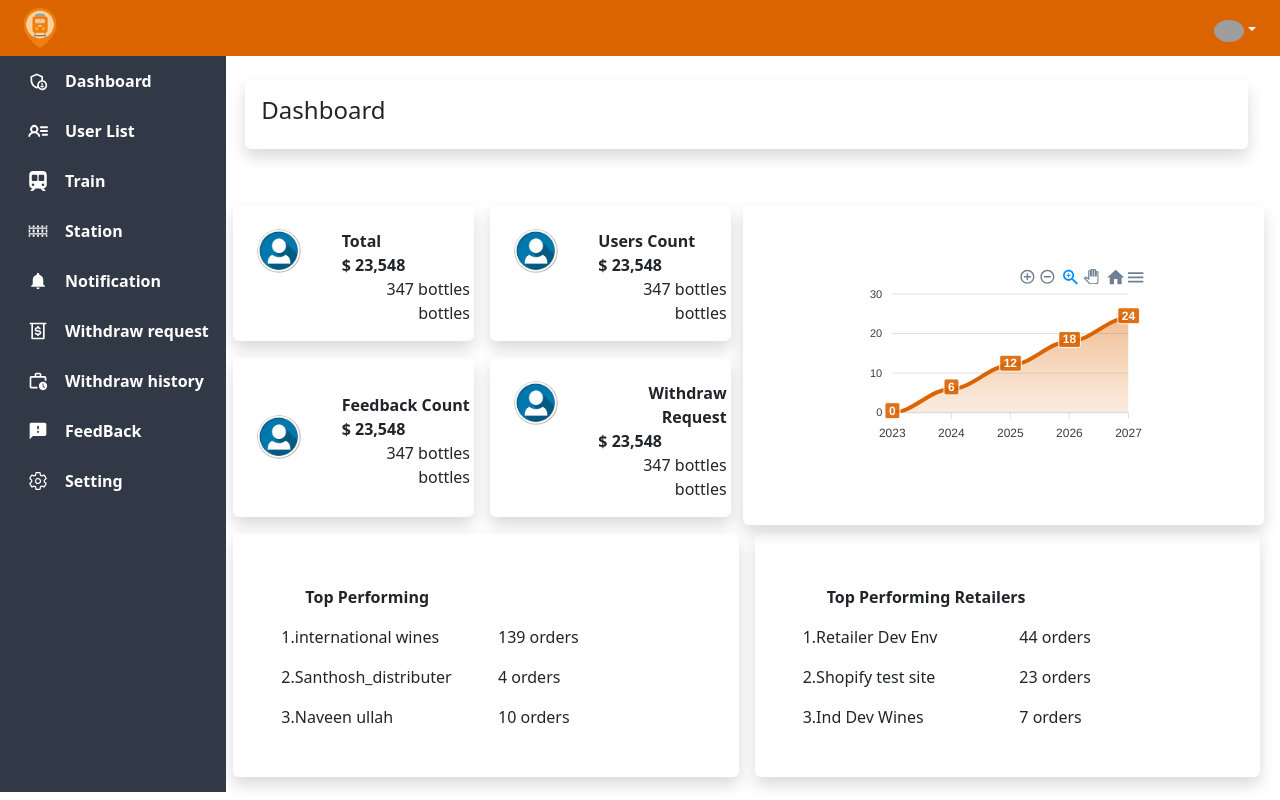
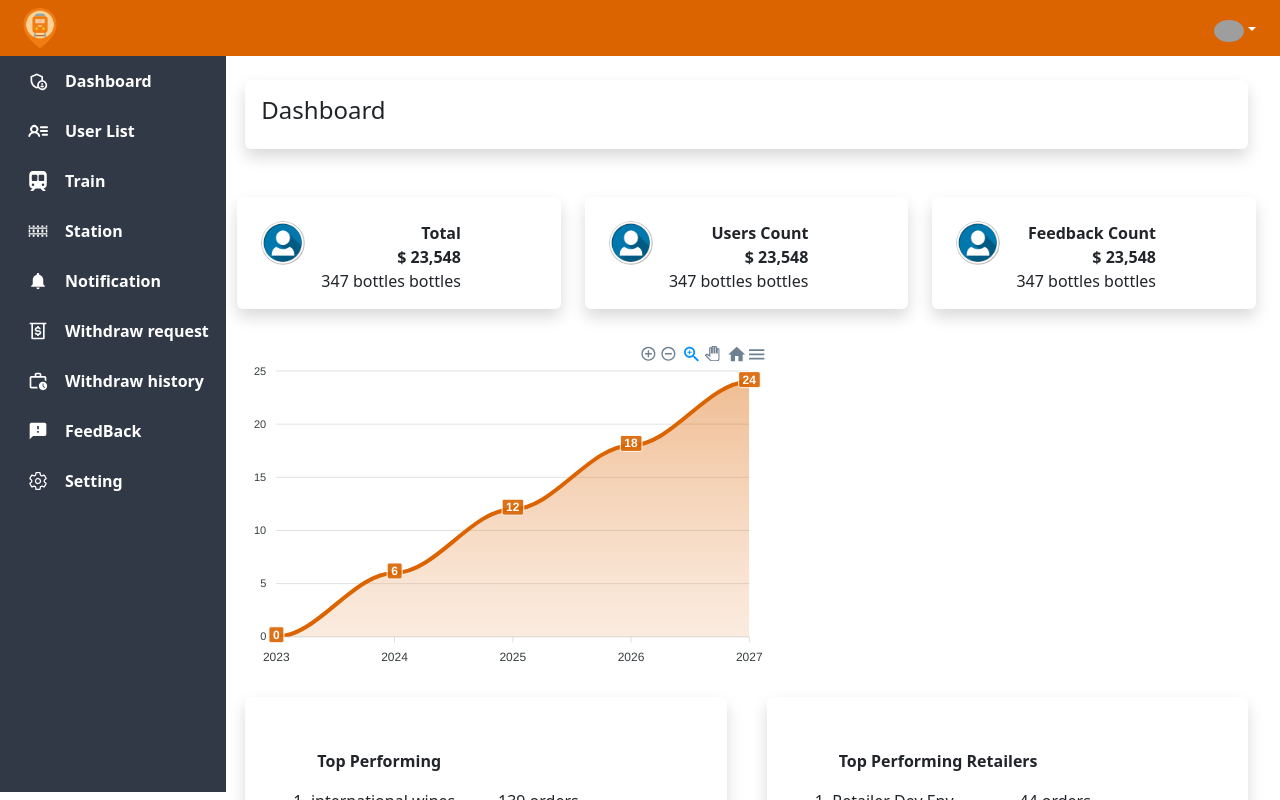
Before and after one commit to anbushan/Train-web-app, a React (Create React App) app: page /admin/Dashboard in a window 1280 px wide. Shown: the top 800 px of the page. Built offline with nearby package versions, Linux system fonts and the light colour scheme; sample sign-in values are in the browser's storage; grey boxes are pictures that could not be loaded.

Commit message:
Making some UI Changes

```diff
--- a/src/pages/Dashboard/Dashboard.js
+++ b/src/pages/Dashboard/Dashboard.js
@@ -1,199 +1,117 @@
 import React, { useState } from "react";
 import { Container, Row, Col } from "react-bootstrap";
-import user from "../../assets/images/user.png"
+import user from "../../assets/images/user.png";
 import Chart from "react-apexcharts";
 
-
 const Dashboard = () => {
-  const [state,setState]=useState( {
+  const [state, setState] = useState({
     options: {
-      colors:["#db6300"],
+      colors: ["#db6300"],
       chart: {
-        id: "basic-bar"
+        id: "basic-bar",
       },
       xaxis: {
-        categories: [2023,2024,2025,2026,2027,2028,2029,2030]
-      }
+        categories: [2023, 2024, 2025, 2026, 2027, 2028, 2029, 2030],
       },
-
+    },
     series: [
       {
         name: "series-1",
-        data: [0,6,12,18,24]
-      }
-    ]
+        data: [0, 6, 12, 18, 24],
+      },
+    ],
   });
+
   return (
-    <Container className="">
+    <Container>
       <Row className="mt-4 mx-2">
         <Col className="d-flex align-items-start shadow rounded p-3">
           <h4>Dashboard</h4>
         </Col>
       </Row>
 
-
-
-    <Row  className="mt-5">
-
-<Col>
-<Row>
-
-
-
-  <Col className="d-flex flex-row  shadow rounded p-3 m-2">
-
-  <Col className="d-flex flex-column"><img
-                src={user}
-                width={60}
-                className="rounded-circle p-2"
-                alt="..."
-              ></img></Col>
-  <Col className="text-end pt-2">
-  <Row className="fs-6 fw-bolder">Total</Row>
-  <Row  className="fs-14 fw-bolder">$ 23,548</Row>
-  <Row>347 bottles bottles</Row>
+      <Row className="mt-5">
+        <Col sm={12} md={6} lg={4} className="mb-3">
+          <div className="d-flex flex-row shadow rounded p-3">
+            <div className="d-flex flex-column">
+              <img src={user} width={60} className="rounded-circle p-2" alt="..." />
+            </div>
+            <div className="text-end pt-2 ms-2">
+              <div className="fs-6 fw-bolder">Total</div>
+              <div className="fs-14 fw-bolder">$ 23,548</div>
+              <div>347 bottles bottles</div>
+            </div>
+          </div>
         </Col>
 
+        <Col sm={12} md={6} lg={4} className="mb-3">
+          <div className="d-flex flex-row shadow rounded p-3">
+            <div className="d-flex flex-column">
+              <img src={user} width={60} className="rounded-circle p-2" alt="..." />
+            </div>
+            <div className="text-end pt-2 ms-2">
+              <div className="fs-6 fw-bolder">Users Count</div>
+              <div className="fs-14 fw-bolder">$ 23,548</div>
+              <div>347 bottles bottles</div>
+            </div>
+          </div>
         </Col>
 
-
- <Col className="d-flex flex-row shadow rounded p-3 m-2">
-
-  <Col className="d-flex flex-column"><img
-                src={user}
-                width={60}
-                className="rounded-circle p-2"
-                alt="..."
-              ></img></Col>
-  <Col className="text-end pt-2">
-  <Row className="fs-6 fw-bolder" >Users Count</Row>
-  <Row className="fs-14 fw-bolder" >$ 23,548</Row>
-  <Row >347 bottles bottles</Row>
+        <Col sm={12} md={6} lg={4} className="mb-3">
+          <div className="d-flex flex-row shadow rounded p-3">
+            <div className="d-flex flex-column">
+              <img src={user} width={60} className="rounded-circle p-2" alt="..." />
+            </div>
+            <div className="text-end pt-2 ms-2">
+              <div className="fs-6 fw-bolder">Feedback Count</div>
+              <div className="fs-14 fw-bolder">$ 23,548</div>
+              <div>347 bottles bottles</div>
+            </div>
+          </div>
         </Col>
 
-  </Col>
-
-
-
-</Row>
-<Row>
-
-<Col className="d-flex flex-row justify-content-between align-items-center text-center flex-wrap shadow rounded p-3 m-2">
-
-  <Col className="d-flex flex-column  "><img
-                src={user}
-                width={60}
-                className="rounded-circle p-2"
-                alt="..."
-              ></img></Col>
-  <Col className="text-end pt-2">
-  <Row className="fs-6 fw-bolder">Feedback Count</Row>
-  <Row className="fs-14 fw-bolder">$ 23,548</Row>
-  <Row>347 bottles bottles</Row>
-  </Col>
-
-  </Col>
-
-  <Col className="d-flex flex-row shadow rounded p-3 m-2">
-
-  <Col className="d-flex flex-column"><img
-                src={user}
-                width={60}
-                className="rounded-circle p-2"
-                alt="..."
-              ></img></Col>
-  <Col className="text-end pt-2">
-  <Row className="fs-6 fw-bolder">Withdraw Request</Row>
-  <Row  className="fs-14 fw-bolder">$ 23,548</Row>
-  <Row>347 bottles bottles</Row>
-  </Col>
-
+        <Col sm={12} lg={8} className="mt-3">
+          <Chart options={state.options} series={state.series} type="area" width="80%" />
         </Col>
       </Row>
 
-
+      <Row className="d-flex flex-row justify-content-center align-items-center mb-3">
+        <Col sm={12} md={6} lg={6} className="mb-3">
+          <div className="d-flex flex-column shadow rounded p-5 m-2">
+            <Row className="mt-1 mx-4 fs-8 fw-bolder">Top Performing</Row>
+            <Row className="">
+              <Col className="mt-3">1. international wines</Col>
+              <Col className="mt-3">139 orders</Col>
+            </Row>
+            <Row>
+              <Col className="mt-3">2. Santhosh_distributor</Col>
+              <Col className="mt-3">4 orders</Col>
+            </Row>
+            <Row>
+              <Col className="mt-3">3. Naveen ullah </Col>
+              <Col className="mt-3">10 orders</Col>
+            </Row>
+          </div>
         </Col>
 
-
-
-
-
-
-
-
-
-  <Col xs={12} md={8} lg={6} xxl={6} className="d-flex flex-row justify-content-center align-items-center mt-2 mx-1 shadow rounded">
-    <Chart
-      options={state.options}
-      series={state.series}
-      type="area"
-      width="100%" // Use percentage for responsiveness
-    />
-  </Col>
-
-
-
-    </Row>
-
-    <Row className="d-flex flex-row justify-content-center align-items-center mb-3">
-<Col className="d-flex flex-column shadow rounded p-5 m-2">
-<Row className="mt-1 mx-4 fs-8 fw-bolder">Top Performing</Row>
-<Row className="">
-
-  <Col className="mt-3">1.international wines</Col>
-  <Col className="mt-3">139 orders</Col>
-
-</Row>
-
-<Row>
-
-  <Col className="mt-3">2.Santhosh_distributer</Col>
-  <Col className="mt-3">4 orders</Col>
-
-</Row>
-
-<Row>
-
-  <Col className="mt-3">3.Naveen ullah </Col>
-  <Col className="mt-3">10 orders</Col>
-
-</Row>
-
-</Col>
-
-
-
-
-<Col className="d-flex flex-column shadow rounded p-5 m-2">
+        <Col sm={12} md={6} lg={6} className="mb-3">
+          <div className="d-flex flex-column shadow rounded p-5 m-2">
             <Row className="mt-1 mx-4 fs-8 fw-bolder">Top Performing Retailers</Row>
             <Row className="">
-
-  <Col className="mt-3">1.Retailer Dev Env</Col>
+              <Col className="mt-3">1. Retailer Dev Env</Col>
               <Col className="mt-3">44 orders</Col>
-
             </Row>
-
             <Row>
-
-  <Col className="mt-3">2.Shopify test site</Col>
+              <Col className="mt-3">2. Shopify test site</Col>
               <Col className="mt-3">23 orders</Col>
-
             </Row>
-
             <Row>
-
-  <Col className="mt-3">3.Ind Dev Wines</Col>
+              <Col className="mt-3">3. Ind Dev Wines</Col>
               <Col className="mt-3">7 orders</Col>
-
             </Row>
-
+          </div>
         </Col>
-
-
-
-
       </Row>
-
     </Container>
   );
 };
```
Lines whose indentation alone changed are shown as unchanged.
